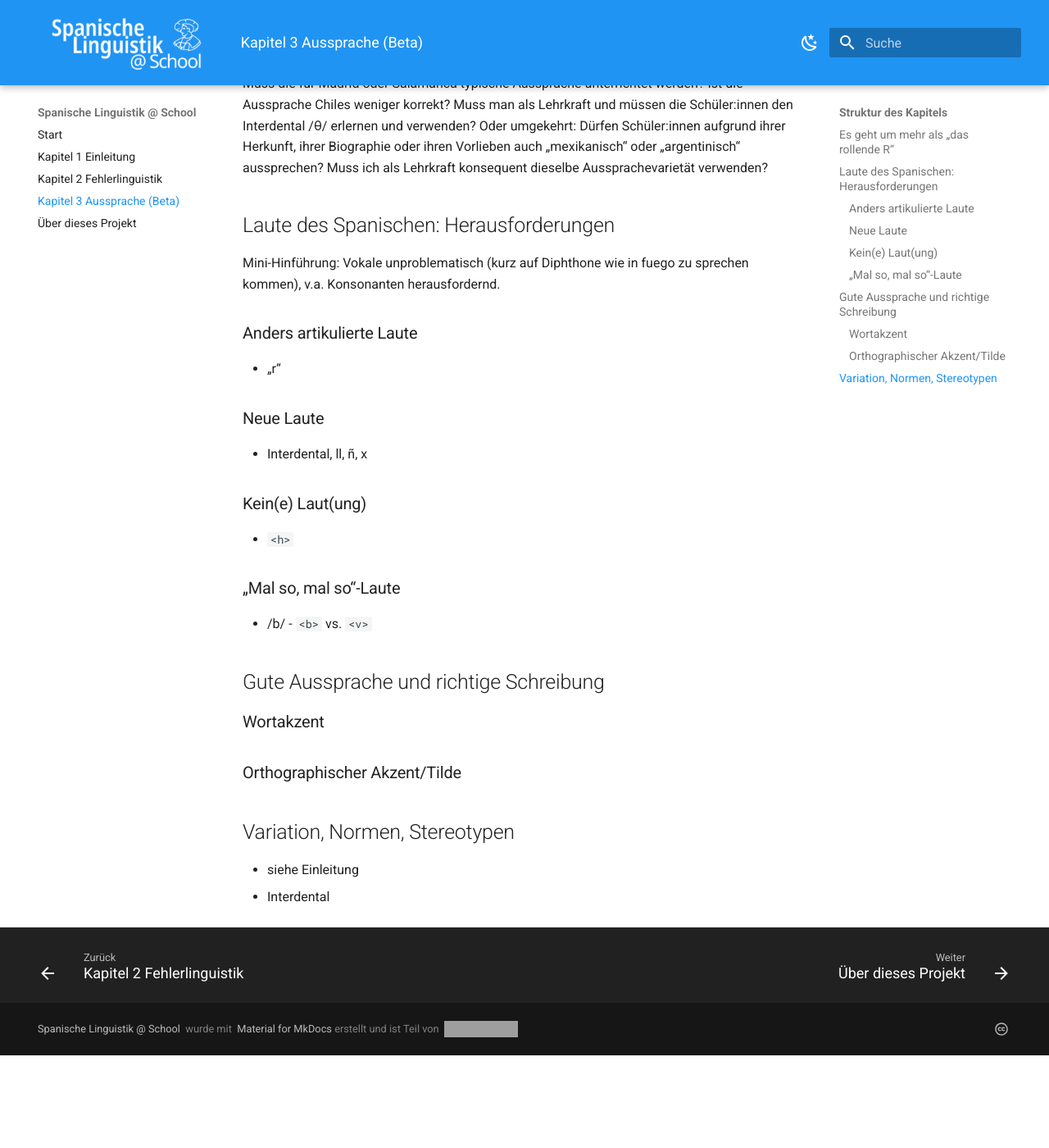
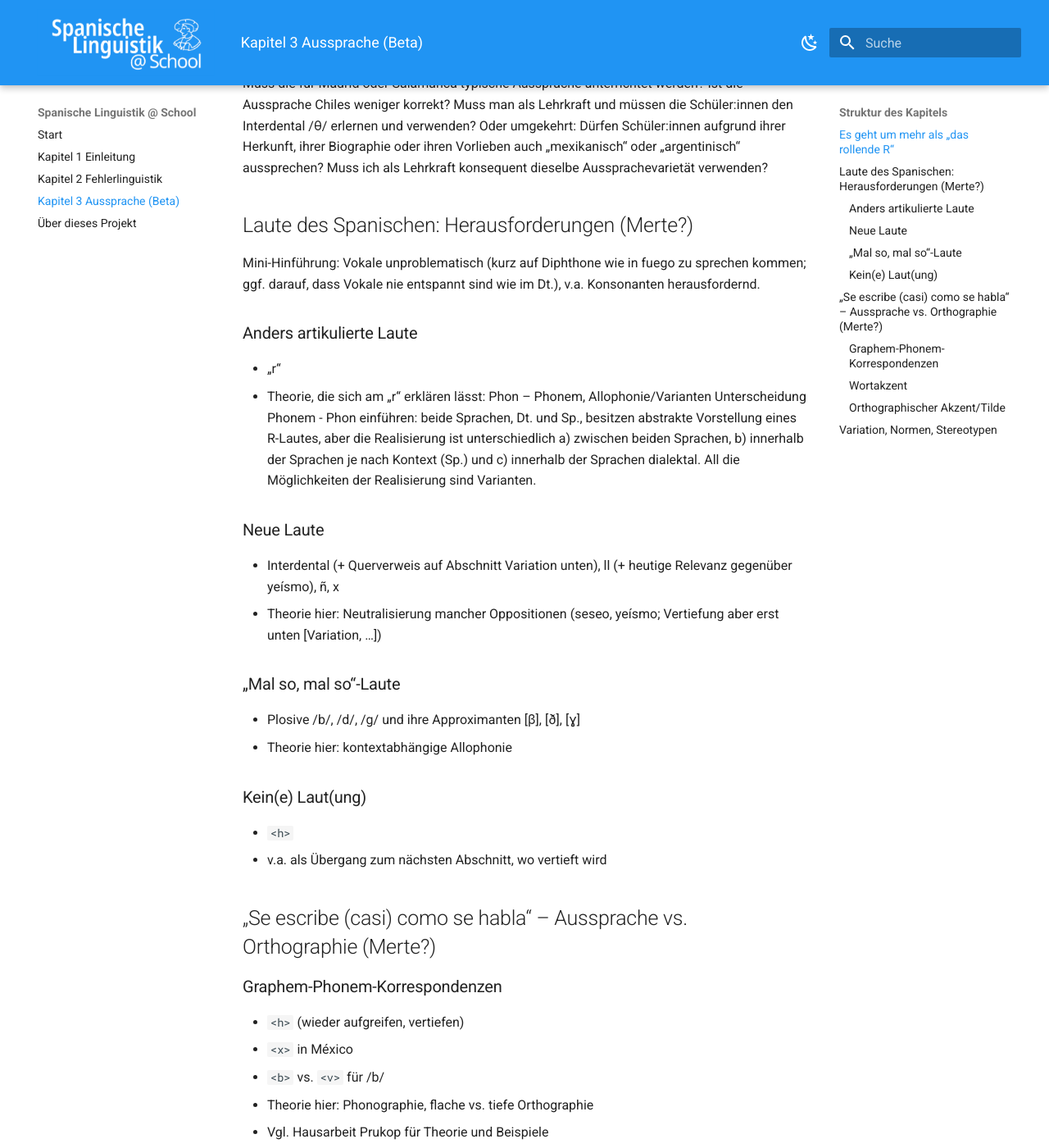
Before and after one commit to FTacke/spanisch-toolkit, an MkDocs documentation site: the page built from docs/aussprache/aussprache.md, in a window 1280 px wide and 1400 px high, scrolled down 1397 px. Shown: the whole window at 82% size. Built offline with MkDocs 1.6.1 and Material for MkDocs 9.7.7, drawn with Linux system fonts in a browser that asks for light colours; before the commit the page ends 2684 px from its top, so only the background shows below that; some of the changed text lies outside the part shown; grey boxes are pictures that could not be loaded.

Commit message:
Draft details added to aussprache.md

```diff
--- a/docs/aussprache/aussprache.md
+++ b/docs/aussprache/aussprache.md
@@ -11,35 +11,38 @@ Darüber hinaus soll es in diesem Kapitel auch um die Verbindungen zwischen (gut
 
 Aussprache linguistisch fundiert zu unterrichten umfasst darüber hinaus aber auch die Herausforderung, kompetent mit Fragen der Variation, der Norm und manchmal mit Klischees oder (dummen) Vorurteilen umzugehen: Wie klingt das Spanische eigentlich in den verschiedenen Ländern? Was ist der seseo? Wo wird `<ll>` heute noch als /ʎ/ ausgesprochen? Muss die für Madrid oder Salamanca typische Aussprache unterrichtet werden? Ist die Aussprache Chiles weniger korrekt? Muss man als Lehrkraft und müssen die Schüler:innen den Interdental /θ/ erlernen und verwenden? Oder umgekehrt: Dürfen Schüler:innen aufgrund ihrer Herkunft, ihrer Biographie oder ihren Vorlieben auch „mexikanisch“ oder „argentinisch“ aussprechen? Muss ich als Lehrkraft konsequent dieselbe Aussprachevarietät verwenden?
 
-## Laute des Spanischen: Herausforderungen
+## Laute des Spanischen: Herausforderungen (Merte?)
+Mini-Hinführung: Vokale unproblematisch (kurz auf Diphthone wie in fuego zu sprechen kommen; ggf. darauf, dass Vokale nie entspannt sind wie im Dt.), v.a. Konsonanten herausfordernd.
+### Anders artikulierte Laute
+- „r“
+- Theorie, die sich am „r“ erklären lässt: Phon – Phonem, Allophonie/Varianten
+Unterscheidung Phonem - Phon einführen: beide Sprachen, Dt. und Sp., besitzen abstrakte Vorstellung eines R-Lautes, aber die Realisierung ist unterschiedlich a) zwischen beiden Sprachen, b) innerhalb der Sprachen je nach Kontext (Sp.) und c) innerhalb der Sprachen dialektal. All die Möglichkeiten der Realisierung sind Varianten.
+### Neue Laute
+- Interdental (+ Querverweis auf Abschnitt Variation unten), ll (+ heutige Relevanz gegenüber yeísmo), ñ, x
+- Theorie hier: Neutralisierung mancher Oppositionen (seseo, yeísmo; Vertiefung aber erst unten [Variation, …])
+### „Mal so, mal so“-Laute
+- Plosive /b/, /d/, /g/ und ihre Approximanten [β], [ð], [ɣ]
+- Theorie hier: kontextabhängige Allophonie
+### Kein(e) Laut(ung)
+- `<h>`
+- v.a. als Übergang zum nächsten Abschnitt, wo vertieft wird
 
-Mini-Hinführung: Vokale unproblematisch (kurz auf Diphthone wie in fuego zu sprechen kommen), v.a. Konsonanten herausfordernd.
-
-### Anders artikulierte Laute
-
-- „r“
-
-
-### Neue Laute
-
-- Interdental, ll, ñ, x
-
-### Kein(e) Laut(ung)
-
-- `<h>`
-
-### „Mal so, mal so“-Laute
-
-- /b/ - `<b>` vs. `<v>`
-
-## Gute Aussprache und richtige Schreibung
+## „Se escribe (casi) como se habla“ – Aussprache vs. Orthographie (Merte?)
+### Graphem-Phonem-Korrespondenzen
+- `<h>` (wieder aufgreifen, vertiefen)
+- `<x>` in México
+- `<b>` vs. `<v>` für /b/
+- Theorie hier: Phonographie, flache vs. tiefe Orthographie
+- Vgl. Hausarbeit Prukop für Theorie und Beispiele
 
 ### Wortakzent
-
 ### Orthographischer Akzent/Tilde
 
 
+
 ## Variation, Normen, Stereotypen
-
-- siehe Einleitung
-- Interdental
+- distinción vs. seseo (wo), yeísmo + rehilamiento, Abschwächung /s/ im Silbenauslaut
+- unterschiedliche Konfiguration der Merkmale je Land, sogar je Region (tierras altas vs. tierras bajas)
+- unterschiedliche Bewertung der Merkmale je Land (distinción/Interdental außerhalb Nord- und Zentralspaniens)
+- Umgang mit Variation/Merkmalen im Unterricht: Interdental unterrichten/verwenden? Seseo ebenso akzeptiert. Stereotype bzgl. Interdental? Stigmatisierung durch Status des „Lispelns“ im Deutschen? Vergleich mit th-Laut im Englischen
+- konkrete Empfehlungen?
```
